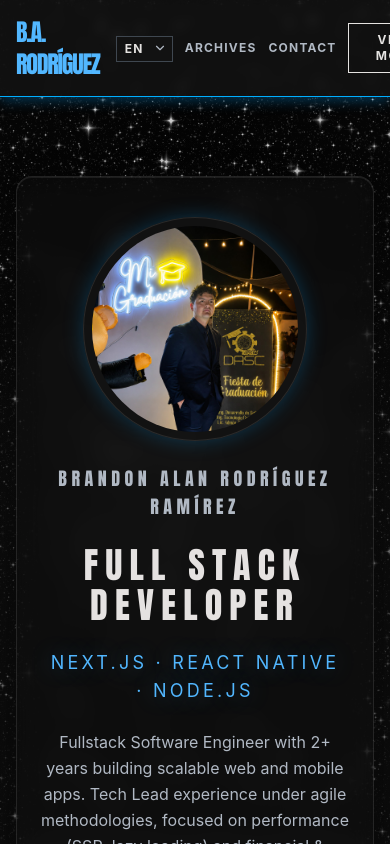
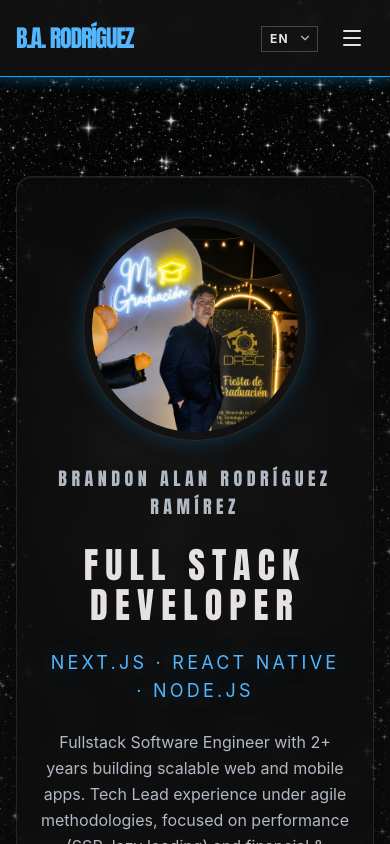
Before and after one commit to IngenieroAlan/portafolio, a React (Vite) app: page / in a window 390 px wide. Shown: the top 844 px of the page. Built offline with nearby package versions, Linux system fonts and the light colour scheme.

Commit message:
feat: implement site header and mobile navigation drawer

```diff
--- a/src/App.tsx
+++ b/src/App.tsx
@@ -13,7 +13,7 @@ import {
 import type { ReactNode } from 'react'
 import { useTranslation } from 'react-i18next'
 import { HeroTypewriterSkills } from '@/components/hero-typewriter-skills'
-import { LanguageSwitcher } from '@/components/language-switcher'
+import { SiteHeader } from '@/components/site-header'
 import { ParallaxStarfield } from '@/components/parallax-starfield'
 import {
   accentStyles,
@@ -21,7 +21,6 @@ import {
   EXPERIENCE_STRUCTURE,
   FOOTER_LINK_KEYS,
   IMAGES,
-  NAV_LINK_KEYS,
   PROJECTS_STRUCTURE,
   SKILLS,
 } from '@/data/portfolio-structure'
@@ -117,59 +116,7 @@ function App() {
         {t('a11y.skipToContent')}
       </a>
 
-      <header
-        className="fixed inset-x-0 top-0 z-50 border-b border-accent-glow bg-[rgba(19,19,19,0.8)] px-4 py-4 shadow-[0_4px_12px_rgba(0,163,255,0.3)] backdrop-blur-[6px] sm:px-16"
-        data-node-id="2:175"
-      >
-        <div className="mx-auto flex max-w-7xl items-center justify-between gap-4">
-          <a
-            href="#hero"
-            className="font-display text-2xl tracking-[-0.05em] text-accent focus-visible:outline-offset-4"
-          >
-            B.A. RODRÍGUEZ
-          </a>
-          <nav aria-label={t('a11y.mainNav')} className="hidden md:block">
-            <ul className="flex items-center gap-8">
-              {NAV_LINK_KEYS.map((link) => (
-                <li key={link.href}>
-                  <a
-                    href={link.href}
-                    className="text-xs font-bold tracking-[0.12em] text-muted-foreground transition-colors hover:text-foreground focus-visible:outline-offset-4"
-                  >
-                    {t(link.labelKey)}
-                  </a>
-                </li>
-              ))}
-            </ul>
-          </nav>
-          <div className="flex items-center gap-3">
-            <LanguageSwitcher />
-            <nav
-              aria-label={t('a11y.mobileNav')}
-              className="flex gap-3 md:hidden"
-            >
-              <a
-                href="#missions"
-                className="text-xs font-bold tracking-widest text-muted-foreground"
-              >
-                {t('nav.archives')}
-              </a>
-              <a
-                href="#transmissions"
-                className="text-xs font-bold tracking-widest text-muted-foreground"
-              >
-                {t('nav.contactShort')}
-              </a>
-            </nav>
-            <a
-              href="#missions"
-              className="inline-flex min-h-6 min-w-24 items-center justify-center border border-foreground px-6 py-2 text-center text-xs font-bold tracking-[0.12em] text-foreground transition-colors hover:border-accent hover:text-accent focus-visible:outline-offset-4"
-            >
-              {t('nav.viewMore')}
-            </a>
-          </div>
-        </div>
-      </header>
+      <SiteHeader />
 
       <main id="main-content" className="pt-20">
         <HeroSection />
--- /dev/null
+++ b/src/components/mobile-nav-drawer.tsx
@@ -0,0 +1,98 @@
+import { Menu, X } from 'lucide-react'
+import { Dialog } from 'radix-ui'
+import { useState } from 'react'
+import { useTranslation } from 'react-i18next'
+import { LanguageSwitcher } from '@/components/language-switcher'
+import { NAV_LINK_KEYS } from '@/data/portfolio-structure'
+import { cn } from '@/lib/utils'
+
+export function MobileNavDrawer() {
+  const { t } = useTranslation()
+  const [open, setOpen] = useState(false)
+
+  const closeDrawer = () => setOpen(false)
+
+  return (
+    <Dialog.Root open={open} onOpenChange={setOpen}>
+      <Dialog.Trigger asChild>
+        <button
+          type="button"
+          className={cn(
+            'inline-flex min-h-11 min-w-11 items-center justify-center rounded-sm text-foreground md:hidden',
+            'transition-colors hover:text-accent focus-visible:outline-offset-4',
+          )}
+          aria-label={t('a11y.openMenu')}
+        >
+          <Menu className="size-6" aria-hidden />
+        </button>
+      </Dialog.Trigger>
+
+      <Dialog.Portal>
+        <Dialog.Overlay
+          className={cn(
+            'fixed inset-0 z-[60] bg-black/60 backdrop-blur-sm',
+            'transition-opacity duration-300 ease-out',
+            'data-[state=closed]:opacity-0 data-[state=open]:opacity-100',
+          )}
+        />
+        <Dialog.Content
+          id="mobile-nav-drawer"
+          aria-describedby={undefined}
+          className={cn(
+            'fixed inset-y-0 right-0 z-[60] flex h-full w-72 max-w-[85vw] flex-col gap-8 p-6',
+            'border-l border-accent-glow bg-[rgba(19,19,19,0.95)] shadow-[0_4px_12px_rgba(0,163,255,0.3)] backdrop-blur',
+            'transition-transform duration-300 ease-out',
+            'data-[state=closed]:translate-x-full data-[state=open]:translate-x-0',
+            'focus:outline-none',
+          )}
+        >
+          <div className="flex items-center justify-between gap-4">
+            <Dialog.Title className="font-display text-lg tracking-wide text-accent">
+              {t('a11y.mobileNav')}
+            </Dialog.Title>
+            <Dialog.Close asChild>
+              <button
+                type="button"
+                className={cn(
+                  'inline-flex min-h-11 min-w-11 items-center justify-center rounded-sm text-foreground',
+                  'transition-colors hover:text-accent focus-visible:outline-offset-4',
+                )}
+                aria-label={t('a11y.closeMenu')}
+              >
+                <X className="size-6" aria-hidden />
+              </button>
+            </Dialog.Close>
+          </div>
+
+          <nav aria-label={t('a11y.mobileNav')}>
+            <ul className="flex flex-col gap-6">
+              {NAV_LINK_KEYS.map((link) => (
+                <li key={link.href}>
+                  <a
+                    href={link.href}
+                    onClick={closeDrawer}
+                    className="text-xs font-bold tracking-[0.12em] text-muted-foreground transition-colors hover:text-foreground focus-visible:outline-offset-4"
+                  >
+                    {t(link.labelKey)}
+                  </a>
+                </li>
+              ))}
+            </ul>
+          </nav>
+
+          <a
+            href="#missions"
+            onClick={closeDrawer}
+            className="inline-flex min-h-11 w-full items-center justify-center border border-foreground px-6 py-2 text-center text-xs font-bold tracking-[0.12em] text-foreground transition-colors hover:border-accent hover:text-accent focus-visible:outline-offset-4"
+          >
+            {t('nav.viewMore')}
+          </a>
+
+          <div className="mt-auto border-t border-border/40 pt-6">
+            <LanguageSwitcher />
+          </div>
+        </Dialog.Content>
+      </Dialog.Portal>
+    </Dialog.Root>
+  )
+}
--- /dev/null
+++ b/src/components/site-header.tsx
@@ -0,0 +1,48 @@
+import { useTranslation } from 'react-i18next'
+import { LanguageSwitcher } from '@/components/language-switcher'
+import { MobileNavDrawer } from '@/components/mobile-nav-drawer'
+import { NAV_LINK_KEYS } from '@/data/portfolio-structure'
+
+export function SiteHeader() {
+  const { t } = useTranslation()
+
+  return (
+    <header
+      className="fixed inset-x-0 top-0 z-50 border-b border-accent-glow bg-[rgba(19,19,19,0.8)] px-4 py-4 shadow-[0_4px_12px_rgba(0,163,255,0.3)] backdrop-blur-[6px] sm:px-16"
+      data-node-id="2:175"
+    >
+      <div className="mx-auto flex max-w-7xl items-center justify-between gap-4">
+        <a
+          href="#hero"
+          className="font-display text-2xl tracking-[-0.05em] text-accent focus-visible:outline-offset-4"
+        >
+          B.A. RODRÍGUEZ
+        </a>
+        <nav aria-label={t('a11y.mainNav')} className="hidden md:block">
+          <ul className="flex items-center gap-8">
+            {NAV_LINK_KEYS.map((link) => (
+              <li key={link.href}>
+                <a
+                  href={link.href}
+                  className="text-xs font-bold tracking-[0.12em] text-muted-foreground transition-colors hover:text-foreground focus-visible:outline-offset-4"
+                >
+                  {t(link.labelKey)}
+                </a>
+              </li>
+            ))}
+          </ul>
+        </nav>
+        <div className="flex items-center gap-3">
+          <LanguageSwitcher />
+          <a
+            href="#missions"
+            className="hidden min-h-6 min-w-24 items-center justify-center border border-foreground px-6 py-2 text-center text-xs font-bold tracking-[0.12em] text-foreground transition-colors hover:border-accent hover:text-accent focus-visible:outline-offset-4 md:inline-flex"
+          >
+            {t('nav.viewMore')}
+          </a>
+          <MobileNavDrawer />
+        </div>
+      </div>
+    </header>
+  )
+}
--- a/src/locales/en.json
+++ b/src/locales/en.json
@@ -10,7 +10,9 @@
     "footerNav": "Footer",
     "languageSwitcher": "Select language",
     "profileAlt": "Brandon Alan Rodríguez Ramírez",
-    "experienceTimeline": "Work experience timeline"
+    "experienceTimeline": "Work experience timeline",
+    "openMenu": "Open navigation menu",
+    "closeMenu": "Close navigation menu"
   },
   "language": {
     "es": "Spanish",
--- a/src/locales/es.json
+++ b/src/locales/es.json
@@ -10,7 +10,9 @@
     "footerNav": "Pie de página",
     "languageSwitcher": "Seleccionar idioma",
     "profileAlt": "Brandon Alan Rodríguez Ramírez",
-    "experienceTimeline": "Línea de tiempo de experiencia laboral"
+    "experienceTimeline": "Línea de tiempo de experiencia laboral",
+    "openMenu": "Abrir menú de navegación",
+    "closeMenu": "Cerrar menú de navegación"
   },
   "language": {
     "es": "Español",
```
